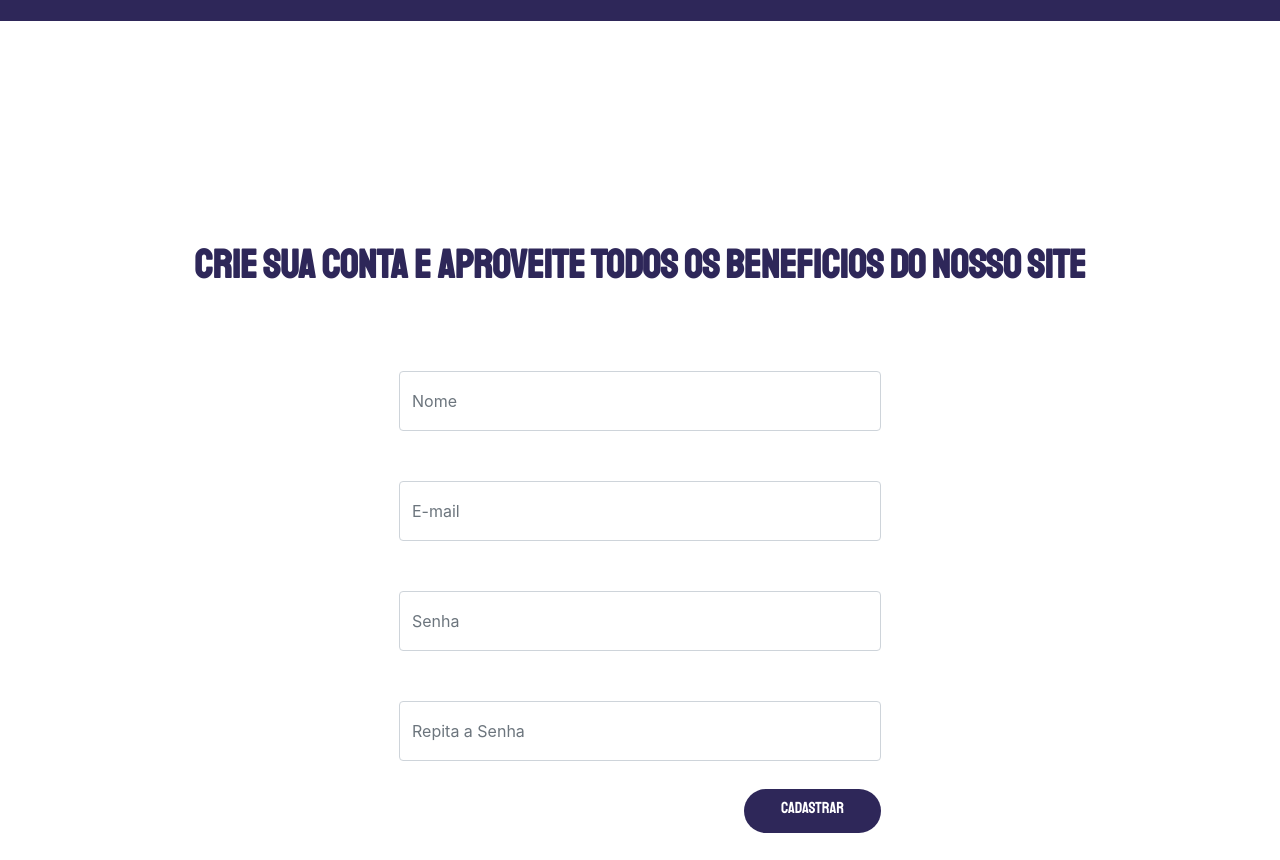
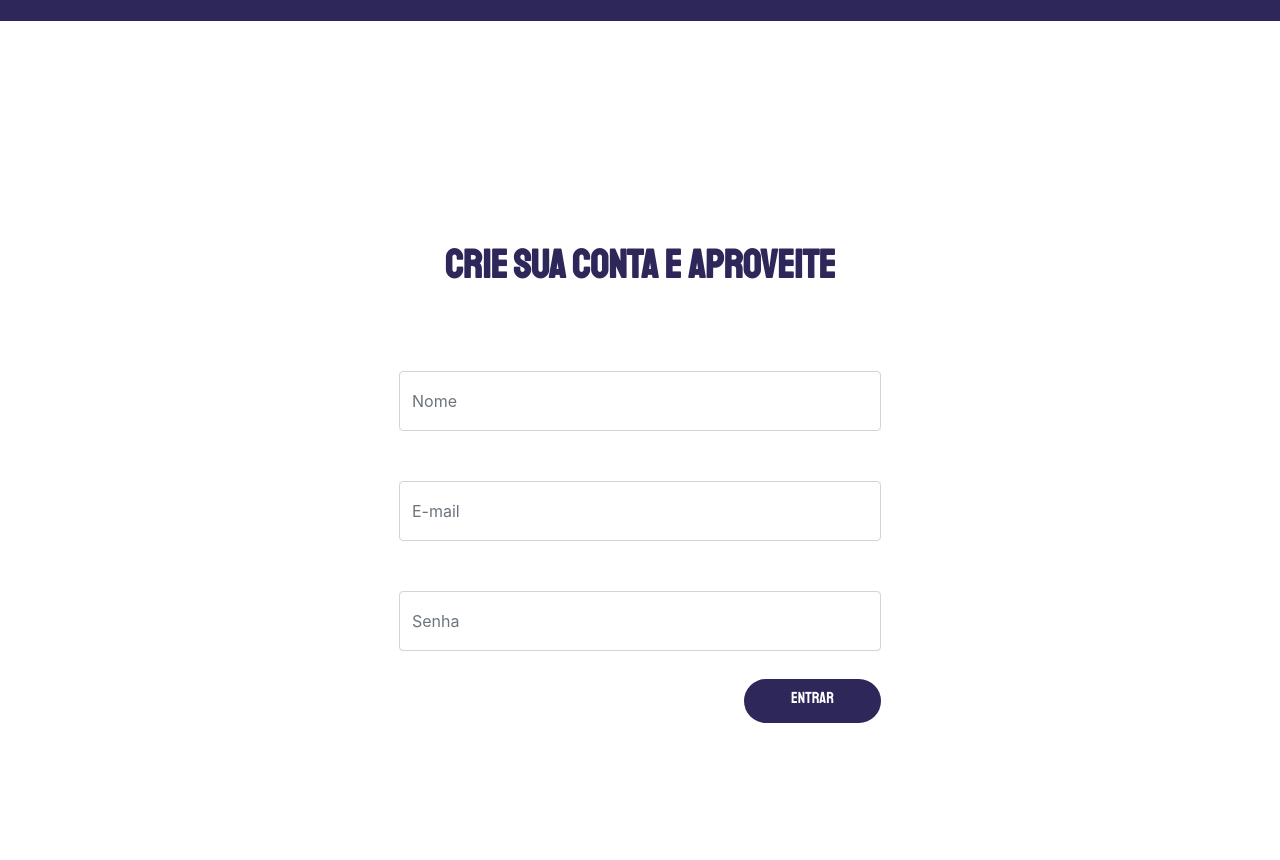
Before and after one commit to Jakelineliima/AnotherAnimes, a plain HTML site: page Codigo/conta.html in a window 1280 px wide. Shown: the part 91-951 px from the top of the page. Drawn offline with nearby package versions, Linux system fonts and the light colour scheme.

Commit message:
Revert "edit campos senha"

```diff
--- a/Codigo/conta.html
+++ b/Codigo/conta.html
@@ -62,7 +62,7 @@
             <h1>CRIAR CONTA</h1>
         </div>
         <div class="titulo">
-            <h1>CRIE SUA CONTA E APROVEITE TODOS OS BENEFICIOS DO NOSSO SITE</h1>
+            <h1>CRIE SUA CONTA E APROVEITE</h1>
         </div>
         <div class="formulario">
             <form class="container">
@@ -78,12 +78,8 @@
                     <input style="margin-bottom: 0;" type="password" class="form-control" id="exampleInputPassword1"
                         placeholder="Senha">
                 </div>
-                 <div class="form-group">
-                    <input style="margin-bottom: 0;" type="password" class="form-control" id="exampleInputPassword1"
-                        placeholder="Repita a Senha">
-                </div>
                 <a style="border-radius: 22px; background-color: #2e2759; color: #fff; font-family: 'Staatliches';"
-                    type="button" class="btn borda btncriar" href="./login.html">Cadastrar</a>
+                    type="button" class="btn borda btncriar" href="./login.html">Entrar</a>
 
             </form>
         </div>
```
